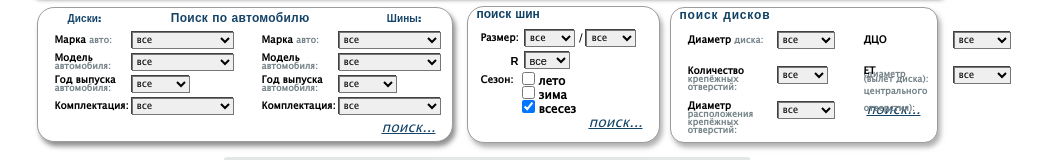
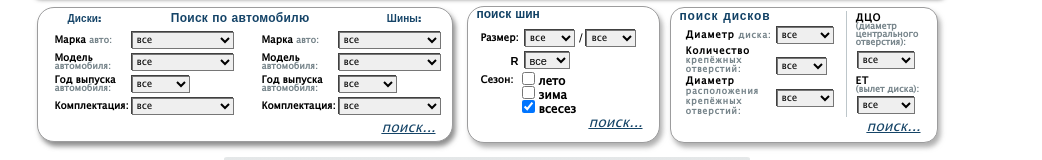
Before and after one commit to Surzhan/GoForIT_Homework_HTML_06, a plain HTML site: page index.html in a window 1280 px wide. Shown: the part 335-495 px from the top of the page, without its empty margins (152-1194 px from the left). Drawn offline with Linux system fonts and the light colour scheme.

Commit message:
complited search filters block

```diff
--- a/css/styles.css
+++ b/css/styles.css
@@ -281,6 +281,8 @@ ul {
 }
 
 .search-filters-wheels h3 {
+	margin-top: -2px;
+	margin-bottom: 8px;
 	letter-spacing: 0.07em;
 }
 
@@ -447,16 +449,54 @@ input[type="checkbox"] {
 	position: absolute;
 	top: 0;
 	bottom: 0;
-	left: 90px;
+	left: 91px;
 	height: 17px;
 	width: 57px;
 	font-weight: 400;
 	box-shadow: -1px -1px 0px 0px rgba(0,0,0,0.75);
 }
 
+.search-filters-wheels .wheels-d {
+	top: -4px;
+}
+
+.search-filters-wheels .number-fixing-holes {
+	top: 11px;
+}
+
+.search-filters-wheels .fixing-holes-d {
+	top: 14px;
+}
+
+.search-right-column .diameter-central-hole {
+	left: 2px;
+	top: 38px;
+}
+
+.search-right-column .et {
+	left: 2px;
+	top: 20px;
+}
+
 .search-filters-wheels label {
-	height: 30px;
-	line-height: 0.8;
+	margin-bottom: 0;
+	margin-left: 15px;
+	line-height: 0.9;
+	letter-spacing: 0.08em;
+}
+
+.search-filters-wheels label span {
+	letter-spacing: 0.08em;
+}
+
+.search-filters-wheels .wheels-left-column .nfh {
+	height: 26px;
+	margin-top: -1px;
+	margin-bottom: 3px;
+}
+
+.search-filters-wheels .wheels-left-column .fhd{
+	line-height: 1;
 }
 
 select[name="sel-number-fixing-holes"] {
@@ -464,11 +504,30 @@ select[name="sel-number-fixing-holes"] {
 }
 
 .search-filters-wheels .search-left-column {
+	height: 106px;
 	width: 175px;
+	margin-top: 3px;
+	margin-bottom: 2px;
 }
 
 .search-filters-wheels .search-right-column {
+	height: 106px;
 	width: 90px;
+	margin-top: 3px;
+	margin-bottom: 2px;
+	border-left: 1px solid #bdc6ca;
+}
+
+.search-filters-wheels .wheels-right-column label {
+	height: 36px;
+	margin-left: 9px;
+	margin-top: 3px;
+	margin-bottom: 27px;
+	line-height: 0.8;
+}
+
+.wheels-right-column label span {
+	letter-spacing: normal;
 }
 
 .btn-search {
--- a/index.html
+++ b/index.html
@@ -182,11 +182,11 @@
 					</form>
 				</div>
 				<div class="search-filters-wheels">
-						<h3>Поиск дисков</h3>
 						<form>
-							<div class="search-left-column">
+							<div class="search-left-column wheels-left-column">
+								<h3>Поиск дисков</h3>
 								<label for="wheels-d">Диаметр<span> диска:</span>
-									<select name="sel-wheels-d" id="wheels-d" size="1">
+									<select class="wheels-d" name="sel-wheels-d" id="" size="1">
 										<option value="all-wheels-d">все</option>
 										<option value="12">12</option>
 										<option value="13">13</option>
@@ -194,8 +194,8 @@
 										<option value="15">15</option>
 									</select>
 								</label>
-								<label for="number-fixing-holes">Количество<br><span>крепёжных<br>отверстий:</span>
-									<select name="sel-number-fixing-holes" id="number-fixing-holes">
+								<label class="nfh" for="number-fixing-holes">Количество<br><span>крепёжных<br>отверстий:</span>
+									<select class="number-fixing-holes" name="sel-number-fixing-holes" id="number-fixing-holes">
 										<option value="all-number-fixing-holes">все</option>
 										<option value="4">4</option>
 										<option value="5">5</option>
@@ -203,8 +203,8 @@
 										<option value="8">8</option>
 									</select>
 								</label>
-								<label for="fixing-holes-d">Диаметр<br><span>расположения<br>крепёжных<br>отверстий:</span>
-									<select name="sel-fixing-holes-d" id="fixing-holes-d">
+								<label class="fhd" for="fixing-holes-d">Диаметр<br><span>расположения<br>крепёжных<br>отверстий:</span>
+									<select class="fixing-holes-d" name="sel-fixing-holes-d" id="fixing-holes-d">
 										<option value="all-holes-d">все</option>
 										<option value="98">98</option>
 										<option value="100">100</option>
@@ -213,9 +213,9 @@
 									</select>
 								</label>
 							</div>
-							<div class="search-right-column">
-								<label for="diameter-central-hole">ДЦО<br><br><span>(диаметр<br>центрального<br>отверстия):</span>
-									<select name="sel-diameter-central-hole" id="diameter-central-hole">
+							<div class="search-right-column wheels-right-column">
+								<label class="dch" for="diameter-central-hole">ДЦО<br><span>(диаметр<br>центрального<br>отверстия):</span>
+									<select class="diameter-central-hole" name="sel-diameter-central-hole" id="diameter-central-hole">
 										<option value="all-diameter-central-hole">все</option>
 										<option value="54.1">54.1</option>
 										<option value="56.1">56.1</option>
@@ -224,7 +224,7 @@
 									</select>
 								</label>
 								<label for="et">ЕТ<br><span>(вылет диска):</span>
-									<select name="sel-et" id="et">
+									<select class="et" name="sel-et" id="et">
 										<option value="all-et">все</option>
 										<option value="0">0</option>
 										<option value="10">10</option>
```
